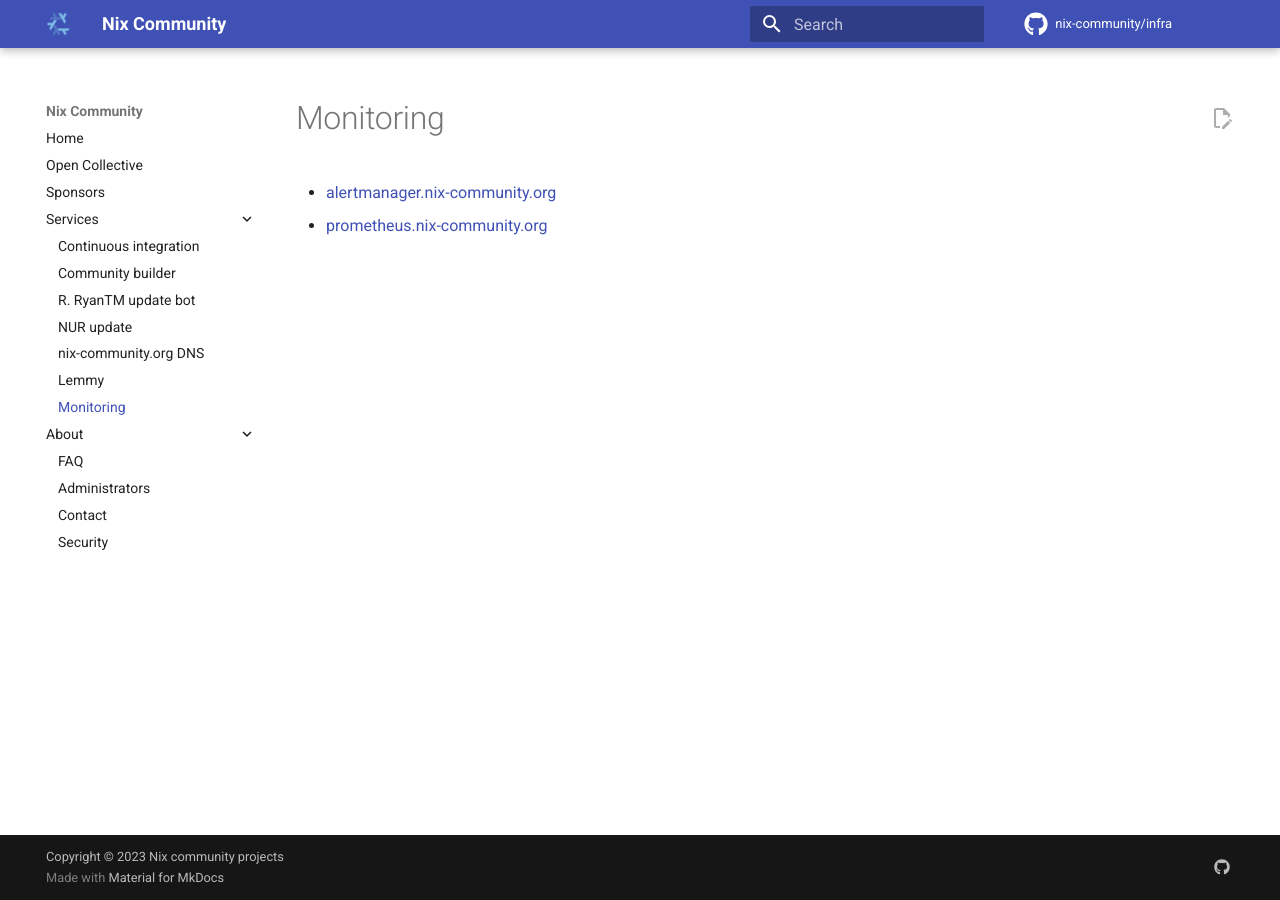
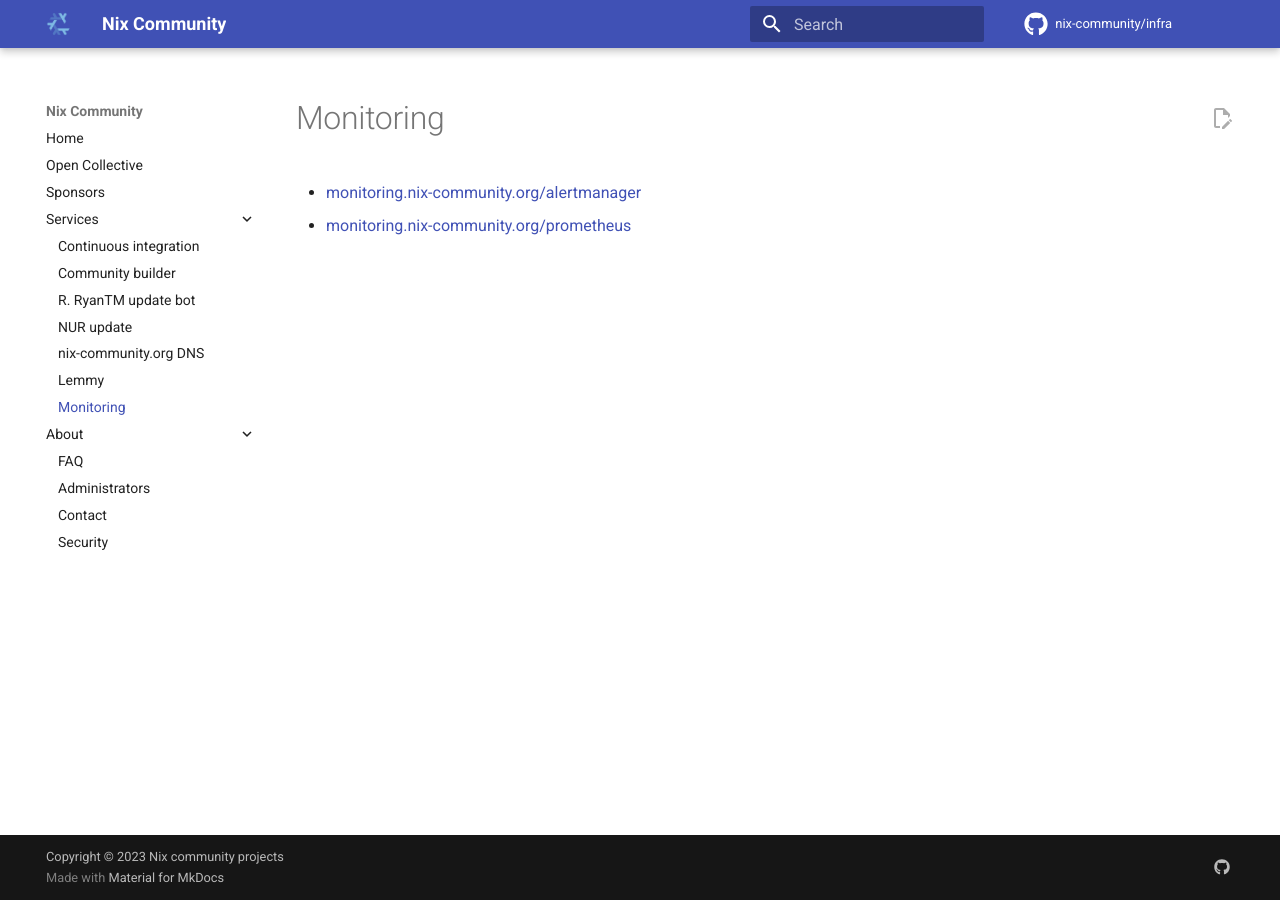
Before and after one commit to nix-community/infra, an MkDocs documentation site: the page built from docs/monitoring.md, in a window 1280 px wide. Built offline with MkDocs 1.6.1 and Material for MkDocs 9.7.7, drawn with Linux system fonts in a browser that asks for light colours; comment, search, counter and statistics services are not loaded.

Commit message:
move alertmanager, prometheus under monitoring.nix-community.org

```diff
--- a/docs/monitoring.md
+++ b/docs/monitoring.md
@@ -1,2 +1,2 @@
-- [alertmanager.nix-community.org](https://alertmanager.nix-community.org)
-- [prometheus.nix-community.org](https://prometheus.nix-community.org)
+- [monitoring.nix-community.org/alertmanager](https://monitoring.nix-community.org/alertmanager)
+- [monitoring.nix-community.org/prometheus](https://monitoring.nix-community.org/prometheus)
```
Also changed, not shown: 3 other files.
